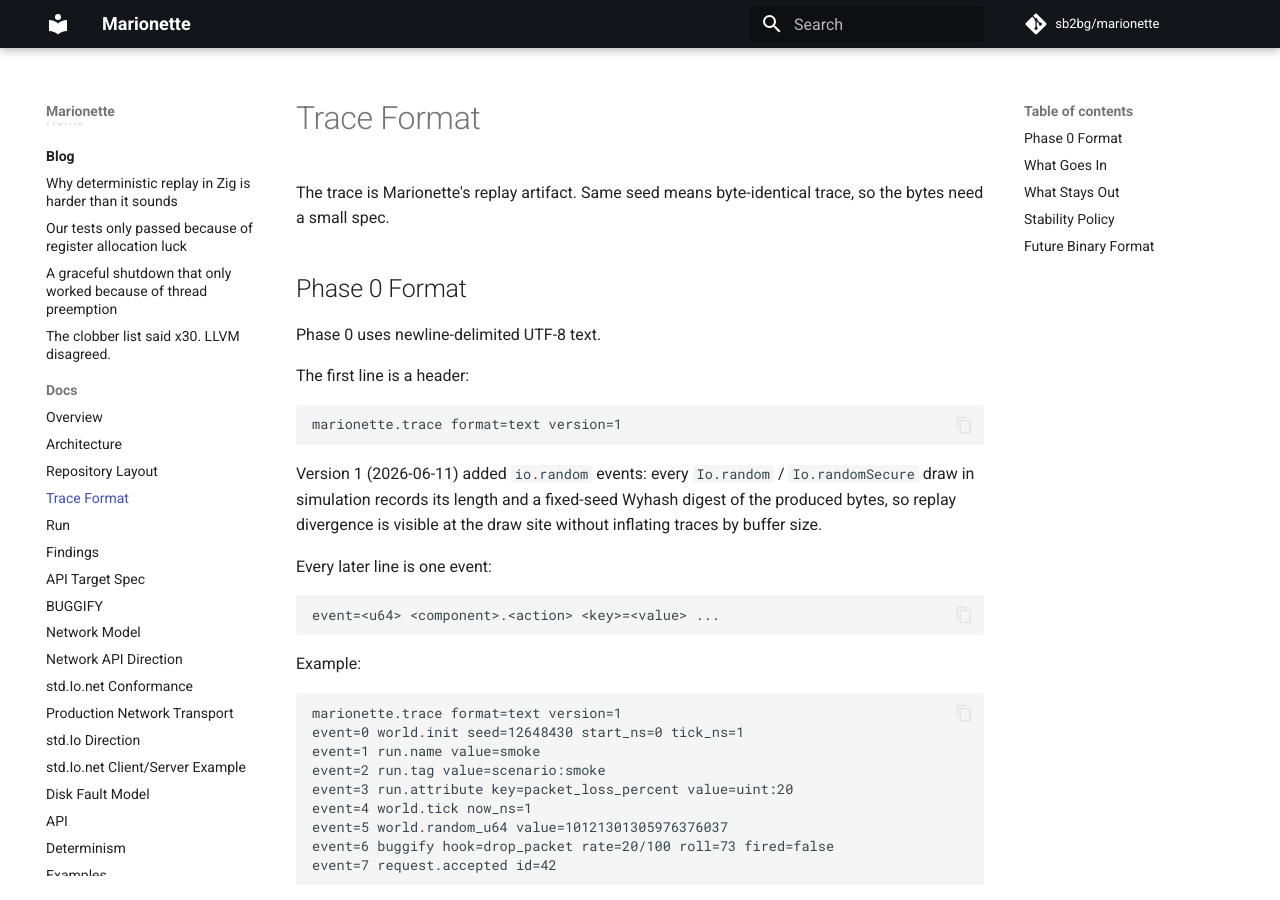
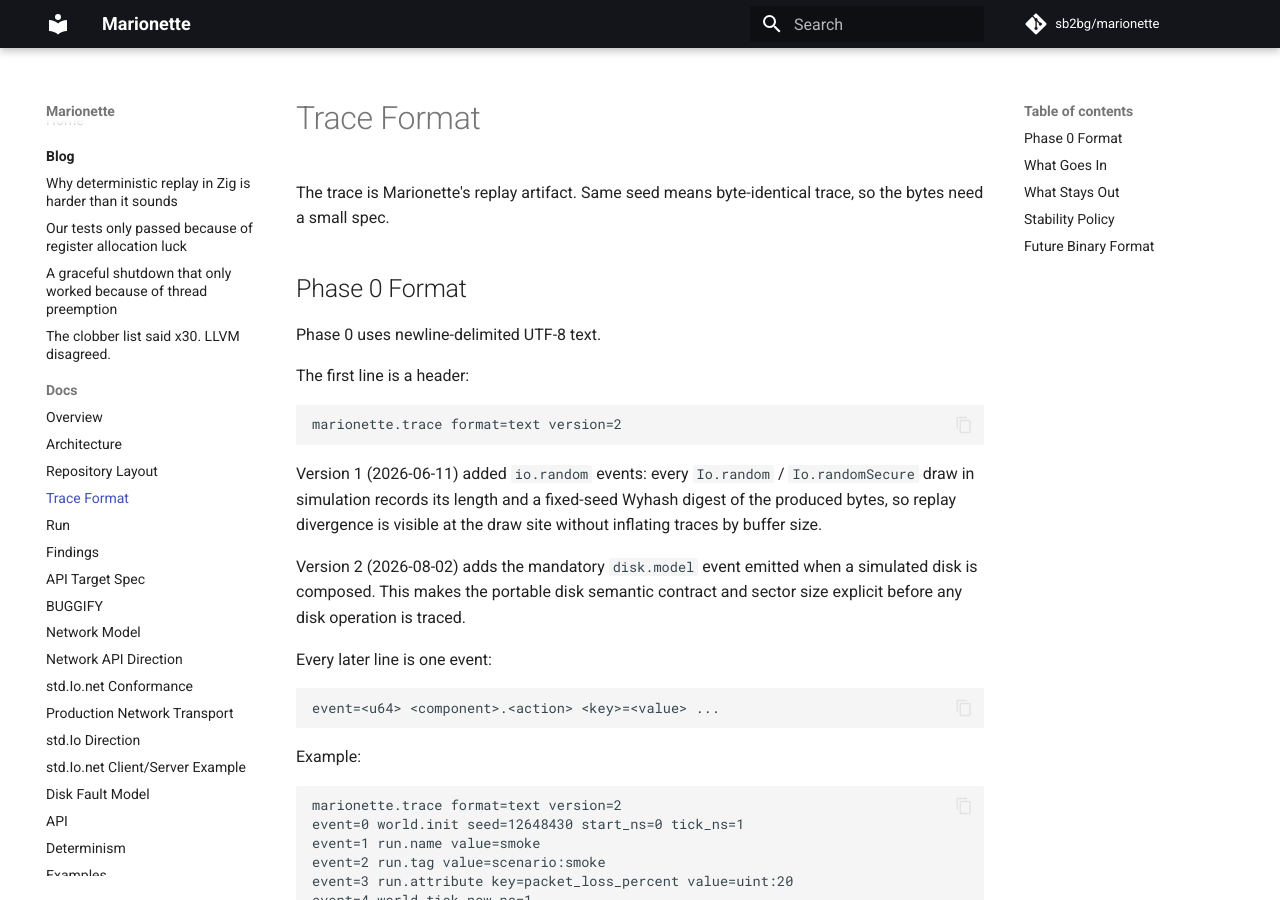
Before and after one commit to sb2bg/marionette, an MkDocs documentation site: the page built from docs/trace-format.md, in a window 1280 px wide and 900 px high. Built offline with MkDocs 1.6.1 and Material for MkDocs 9.7.7, drawn with Linux system fonts in a browser that asks for light colours; comment, search, counter and statistics services are not loaded; some of the changed text lies outside the part shown.

Commit message:
Preserve trace compatibility during simulation setup

````diff
--- a/docs/api.md
+++ b/docs/api.md
@@ -179,7 +179,7 @@ const trace = world.traceBytes();
 
 The returned trace slice is invalidated by later trace writes.
 
-Phase 0 traces start with `marionette.trace format=text version=1`. Every
+Phase 0 traces start with `marionette.trace format=text version=2`. Every
 later `World.record` line is prefixed with a global `event=<u64>` index.
 
 ## Random Choices In A World
--- a/docs/blog/why-deterministic-replay-in-zig-is-harder-than-it-sounds.md
+++ b/docs/blog/why-deterministic-replay-in-zig-is-harder-than-it-sounds.md
@@ -50,7 +50,7 @@ to reason about.
 The current trace format is plain text on purpose:
 
 ```text
-marionette.trace format=text version=1
+marionette.trace format=text version=2
 event=0 world.init seed=12648430 start_ns=0 tick_ns=1000000
 event=1 world.tick now_ns=1000000
 event=2 world.random_u64 value=10121301305976376037
--- a/docs/trace-format.md
+++ b/docs/trace-format.md
@@ -10,13 +10,17 @@ Phase 0 uses newline-delimited UTF-8 text.
 The first line is a header:
 
 ```text
-marionette.trace format=text version=1
+marionette.trace format=text version=2
 ```
 
 Version 1 (2026-06-11) added `io.random` events: every `Io.random` /
 `Io.randomSecure` draw in simulation records its length and a fixed-seed
 Wyhash digest of the produced bytes, so replay divergence is visible at the
 draw site without inflating traces by buffer size.
+
+Version 2 (2026-08-02) adds the mandatory `disk.model` event emitted when a
+simulated disk is composed. This makes the portable disk semantic contract
+and sector size explicit before any disk operation is traced.
 
 Every later line is one event:
 
@@ -27,7 +31,7 @@ event=<u64> <component>.<action> <key>=<value> ...
 Example:
 
 ```text
-marionette.trace format=text version=1
+marionette.trace format=text version=2
 event=0 world.init seed=12648430 start_ns=0 tick_ns=1
 event=1 run.name value=smoke
 event=2 run.tag value=scenario:smoke
````
Also changed, not shown: 3 other files.
